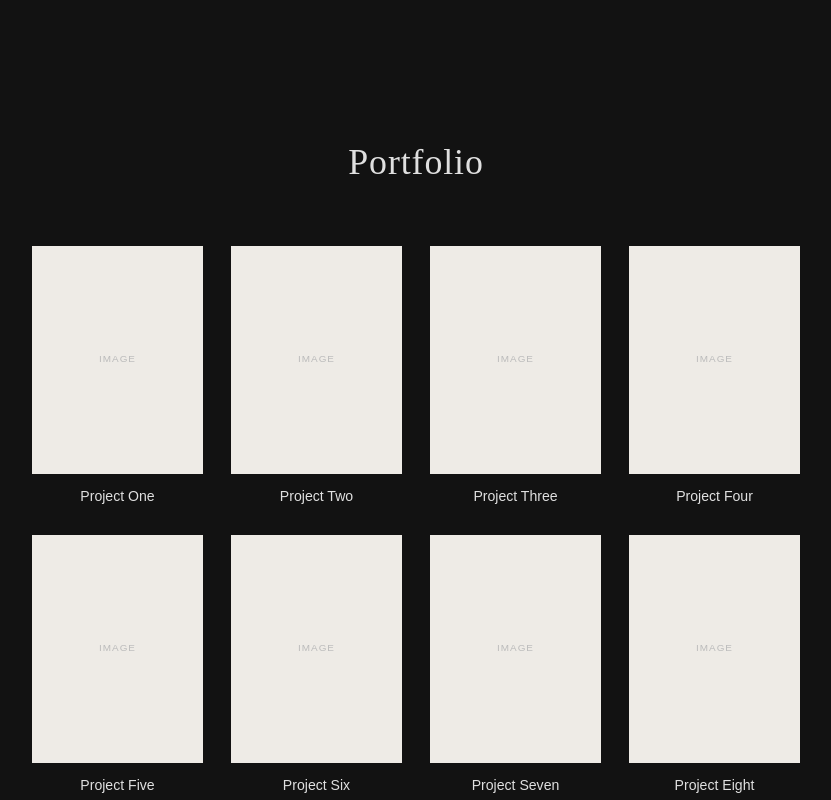
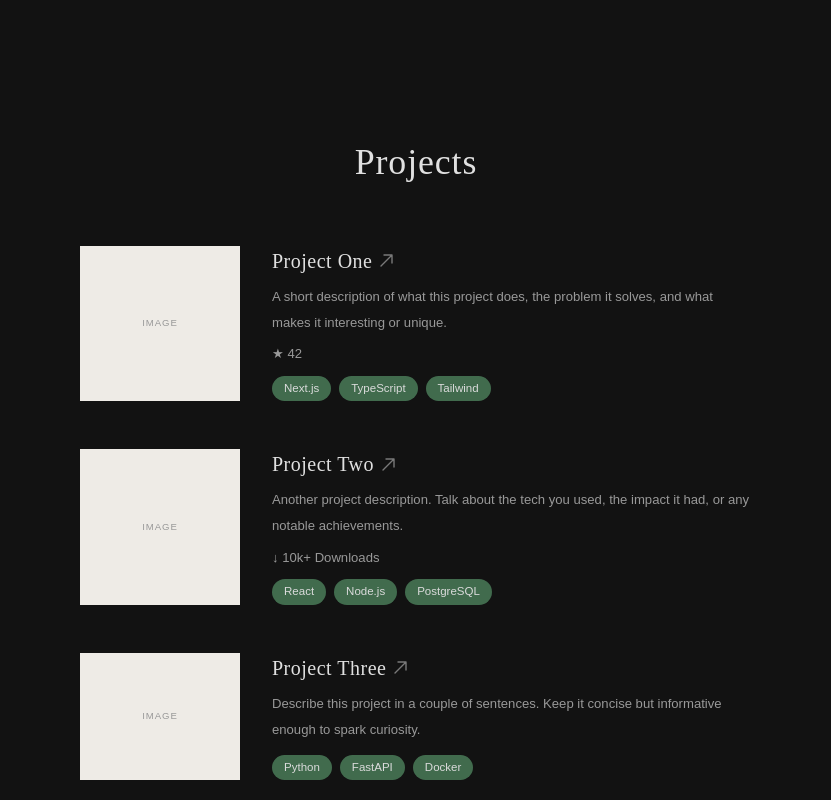
Before and after one commit to NgocTruongHuyNguyen/my-web, a Next.js app: page / in a window 1280 px wide. Shown: the part 1560-2360 px from the top of the page, without its empty margins (224-1055 px from the left). Built offline with nearby package versions, Linux system fonts and the light colour scheme.

Commit message:
Change Structure of Portfolio section

```diff
--- a/src/components/Portfolio.tsx
+++ b/src/components/Portfolio.tsx
@@ -3,18 +3,45 @@
 import Image from "next/image";
 import { motion } from "framer-motion";
 import { useInView } from "react-intersection-observer";
-import type { Project } from "../types";
 import ScrollHint from "./ScrollHint";
 
+interface Project {
+  id: number;
+  name: string;
+  description: string;
+  image?: string;
+  link?: string;
+  stats?: string;
+  tags?: string[];
+}
+
 const projects: Project[] = [
-  { id: 1, name: "Project One" },
-  { id: 2, name: "Project Two" },
-  { id: 3, name: "Project Three" },
-  { id: 4, name: "Project Four" },
-  { id: 5, name: "Project Five" },
-  { id: 6, name: "Project Six" },
-  { id: 7, name: "Project Seven" },
-  { id: 8, name: "Project Eight" },
+  {
+    id: 1,
+    name: "Project One",
+    description:
+      "A short description of what this project does, the problem it solves, and what makes it interesting or unique.",
+    link: "https://github.com/yourusername",
+    stats: "★ 42",
+    tags: ["Next.js", "TypeScript", "Tailwind"],
+  },
+  {
+    id: 2,
+    name: "Project Two",
+    description:
+      "Another project description. Talk about the tech you used, the impact it had, or any notable achievements.",
+    link: "https://github.com/yourusername",
+    stats: "↓ 10k+ Downloads",
+    tags: ["React", "Node.js", "PostgreSQL"],
+  },
+  {
+    id: 3,
+    name: "Project Three",
+    description:
+      "Describe this project in a couple of sentences. Keep it concise but informative enough to spark curiosity.",
+    link: "https://github.com/yourusername",
+    tags: ["Python", "FastAPI", "Docker"],
+  },
 ];
 
 function ProjectCard({ project, index }: { project: Project; index: number }) {
@@ -23,13 +50,20 @@ function ProjectCard({ project, index }: { project: Project; index: number }) {
   return (
     <motion.div
       ref={ref}
-      initial={{ opacity: 0, y: 20 }}
+      initial={{ opacity: 0, y: 24 }}
       animate={inView ? { opacity: 1, y: 0 } : {}}
-      transition={{ duration: 0.5, delay: index * 0.07 }}
-      className="flex flex-col items-center gap-3 cursor-pointer group"
+      transition={{ duration: 0.55, delay: index * 0.1 }}
+      className="flex gap-6 sm:gap-8 group"
     >
       {/* Thumbnail */}
-      <div className="w-full aspect-[3/4] bg-[#eeebe6] overflow-hidden relative">
+      <a
+        href={project.link ?? "#"}
+        target="_blank"
+        rel="noopener noreferrer"
+        className="shrink-0 w-[120px] sm:w-[160px] aspect-[4/3] overflow-hidden relative block"
+        style={{ background: "var(--thumb-bg)" }}
+        tabIndex={-1}
+      >
         {project.image ? (
           <Image
             src={project.image}
@@ -38,17 +72,84 @@ function ProjectCard({ project, index }: { project: Project; index: number }) {
             className="object-cover transition-transform duration-500 group-hover:scale-105"
           />
         ) : (
-          <div className="w-full h-full flex items-center justify-center text-[#bbb] text-[0.62rem] tracking-widest">
+          <div
+            className="w-full h-full flex items-center justify-center text-[0.6rem] tracking-widest"
+            style={{ color: "var(--muted)" }}
+          >
             IMAGE
           </div>
         )}
-        {/* hover overlay */}
-        <div className="absolute inset-0 bg-black/0 group-hover:bg-black/12 transition-colors duration-300" />
+      </a>
+
+      {/* Info */}
+      <div className="flex flex-col justify-center gap-2 min-w-0">
+        {/* Title + arrow */}
+        <a
+          href={project.link ?? "#"}
+          target="_blank"
+          rel="noopener noreferrer"
+          className="inline-flex items-center gap-2 no-underline group/link"
+        >
+          <span
+            className="text-[1.1rem] sm:text-[1.25rem] font-medium tracking-wide transition-opacity duration-200 group-hover/link:opacity-70"
+            style={{ fontFamily: "'Cormorant Garamond', serif", color: "var(--text)" }}
+          >
+            {project.name}
+          </span>
+          {project.link && (
+            <svg
+              width="13"
+              height="13"
+              viewBox="0 0 13 13"
+              fill="none"
+              className="shrink-0 opacity-50 group-hover/link:opacity-100 transition-opacity"
+            >
+              <path
+                d="M1 12L12 1M12 1H4M12 1V9"
+                stroke="currentColor"
+                strokeWidth="1.4"
+                strokeLinecap="round"
+                strokeLinejoin="round"
+                style={{ color: "var(--text)" }}
+              />
+            </svg>
+          )}
+        </a>
+
+        {/* Description */}
+        <p
+          className="text-[0.82rem] leading-loose line-clamp-3"
+          style={{ color: "var(--muted)" }}
+        >
+          {project.description}
+        </p>
+
+        {/* Stats */}
+        {project.stats && (
+          <p className="text-[0.82rem]" style={{ color: "var(--muted)" }}>
+            {project.stats}
+          </p>
+        )}
+
+        {/* Tags */}
+        {project.tags && project.tags.length > 0 && (
+          <div className="flex flex-wrap gap-2 mt-1">
+            {project.tags.map((tag) => (
+              <span
+                key={tag}
+                className="text-[0.72rem] px-3 py-1 rounded-full"
+                style={{
+                  background: "var(--green)",
+                  color: "#fff",
+                  opacity: 0.85,
+                }}
+              >
+                {tag}
+              </span>
+            ))}
+          </div>
+        )}
       </div>
-      {/* Name */}
-      <span className="text-[0.88rem] font-normal" style={{ color: "var(--text)" }}>
-        {project.name}
-      </span>
     </motion.div>
   );
 }
@@ -57,9 +158,10 @@ export default function PortfolioSection() {
   return (
     <section
       id="portfolio"
-      className="relative min-h-screen flex flex-col items-center justify-center px-8 pt-24 pb-30"
+      className="relative min-h-screen flex flex-col items-center justify-center px-8 pt-24 pb-20"
     >
-      <motion.h2
+      <div className="w-full max-w-2xl">
+        <motion.h2
         initial={{ opacity: 0, y: 20 }}
         whileInView={{ opacity: 1, y: 0 }}
         viewport={{ once: true }}
@@ -67,13 +169,14 @@ export default function PortfolioSection() {
         className="text-[clamp(1.7rem,2.8vw,2.3rem)] font-medium tracking-wide text-center mb-14"
         style={{ fontFamily: "'Cormorant Garamond', serif" }}
       >
-        Portfolio
+        Projects
       </motion.h2>
 
-      <div className="grid grid-cols-2 sm:grid-cols-4 gap-7 max-w-3xl w-full">
-        {projects.map((project, i) => (
-          <ProjectCard key={project.id} project={project} index={i} />
-        ))}
+        <div className="flex flex-col gap-12 w-full pb-20">
+          {projects.map((project, i) => (
+            <ProjectCard key={project.id} project={project} index={i} />
+          ))}
+        </div>
       </div>
 
       <ScrollHint href="#contact" label="Scroll to contact me" />
```
